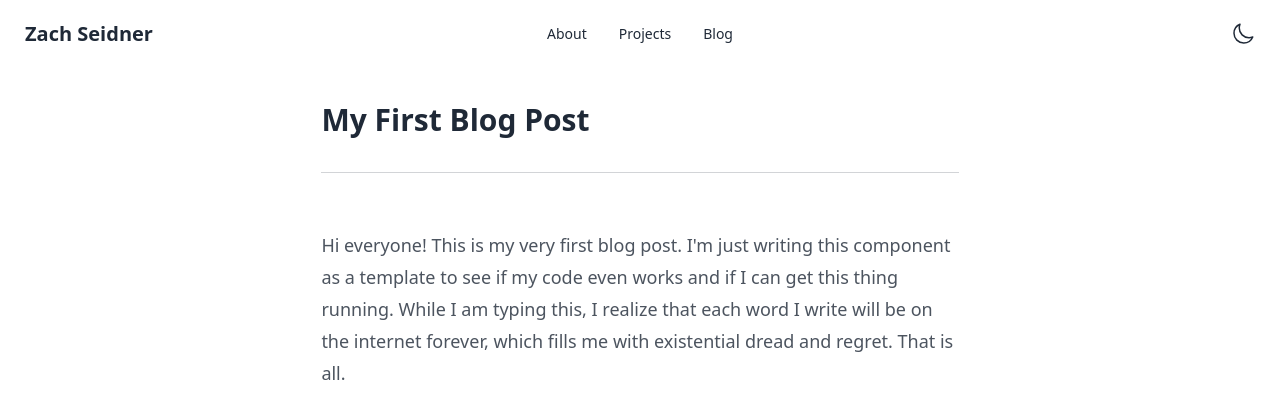
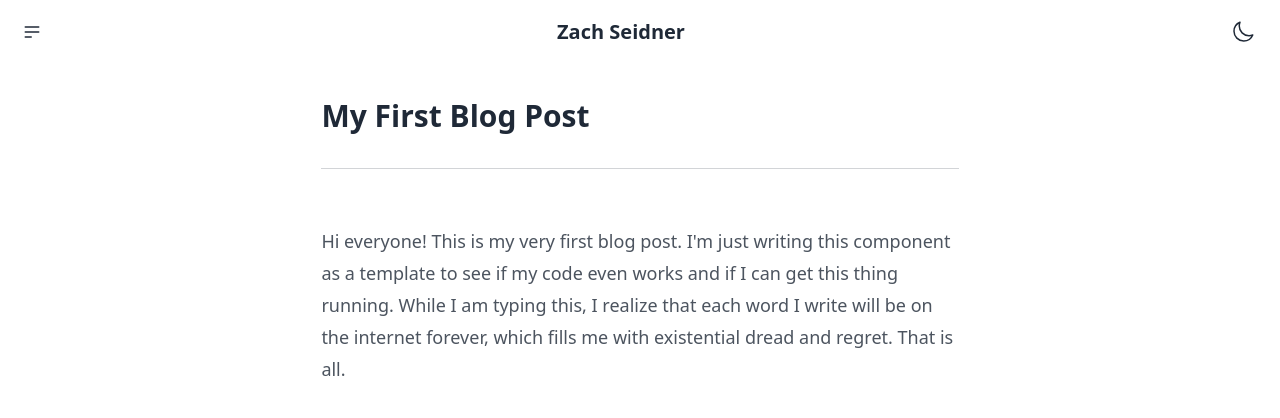
Before and after one commit to zachseidner1/personal-website-v2, a React (Vite) app: page /first-blog-post in a window 1280 px wide. Shown: the top 418 px of the page. Built offline with nearby package versions, Linux system fonts and the light colour scheme.

Commit message:
More responsive navbar

```diff
--- a/src/components/Navbar.tsx
+++ b/src/components/Navbar.tsx
@@ -62,27 +62,28 @@ export default function Navbar() {
 
   return (
     <div className="navbar">
-      <div className="navbar-start transition-transform">
+      <div className="navbar-start">
+        <div className="dropdown">
+          <div tabIndex={0} role="button" className="btn btn-ghost btn-circle">
+            <svg xmlns="http://www.w3.org/2000/svg" className="h-5 w-5" fill="none" viewBox="0 0 24 24" stroke="currentColor"> <path strokeLinecap="round" strokeLinejoin="round" strokeWidth="2" d="M4 6h16M4 12h16M4 18h7" /> </svg>
+          </div>
+          <ul
+            tabIndex={0}
+            className="menu menu-sm dropdown-content bg-base-100 rounded-box z-1 mt-3 w-52 p-2 shadow">
+            <li><a>Homepage</a></li>
+            <li><a>Portfolio</a></li>
+            <li><a>About</a></li>
+          </ul>
+        </div>
+      </div>
+      <div className="navbar-center transition-transform">
         <div className="group flex flex-row items-center">
-          <button className="btn btn-ghost text-xl">Zach Seidner</button>
+          <div className="text-xl font-semibold select-none">Zach Seidner</div>
           <div className="w-2" />
-          <div className="relative translate-x-[-10px] transform text-2xl opacity-0 transition-all duration-500 group-hover:block group-hover:translate-x-0 group-hover:opacity-100">
+          <div className="relative translate-x-[-10px] transform text-2xl opacity-0 transition-all duration-500 group-hover:block group-hover:translate-x-0 group-hover:opacity-100 select-none">
             👋
           </div>
         </div>
-      </div>
-      <div className="navbar-center hidden sm:flex">
-        <ul className="menu menu-horizontal px-1">
-          <li>
-            <a>About</a>
-          </li>
-          <li>
-            <a>Projects</a>
-          </li>
-          <li>
-            <a>Blog</a>
-          </li>
-        </ul>
       </div>
       <div className="navbar-end">
         <button className="btn btn-ghost" onClick={toggleTheme}>
```
